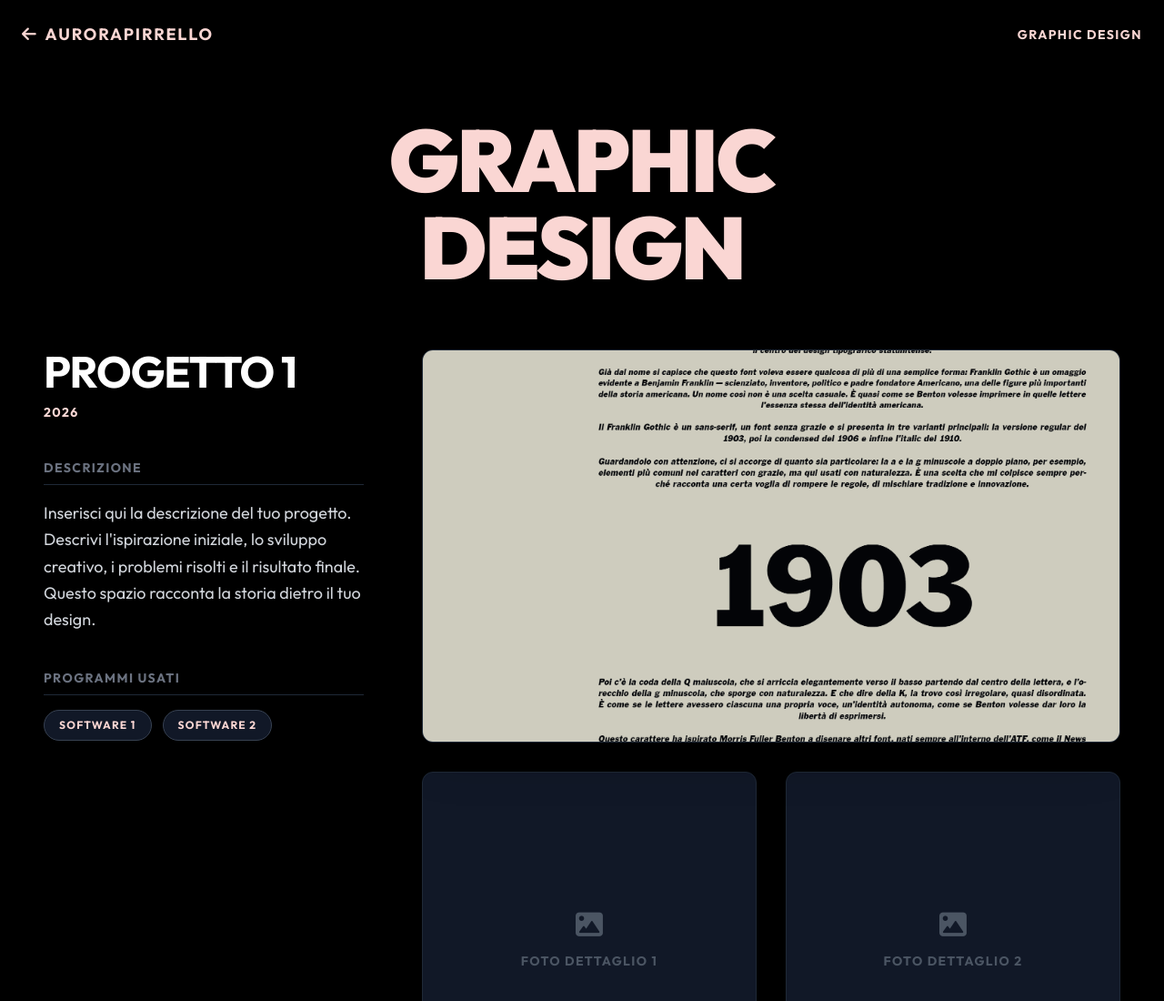
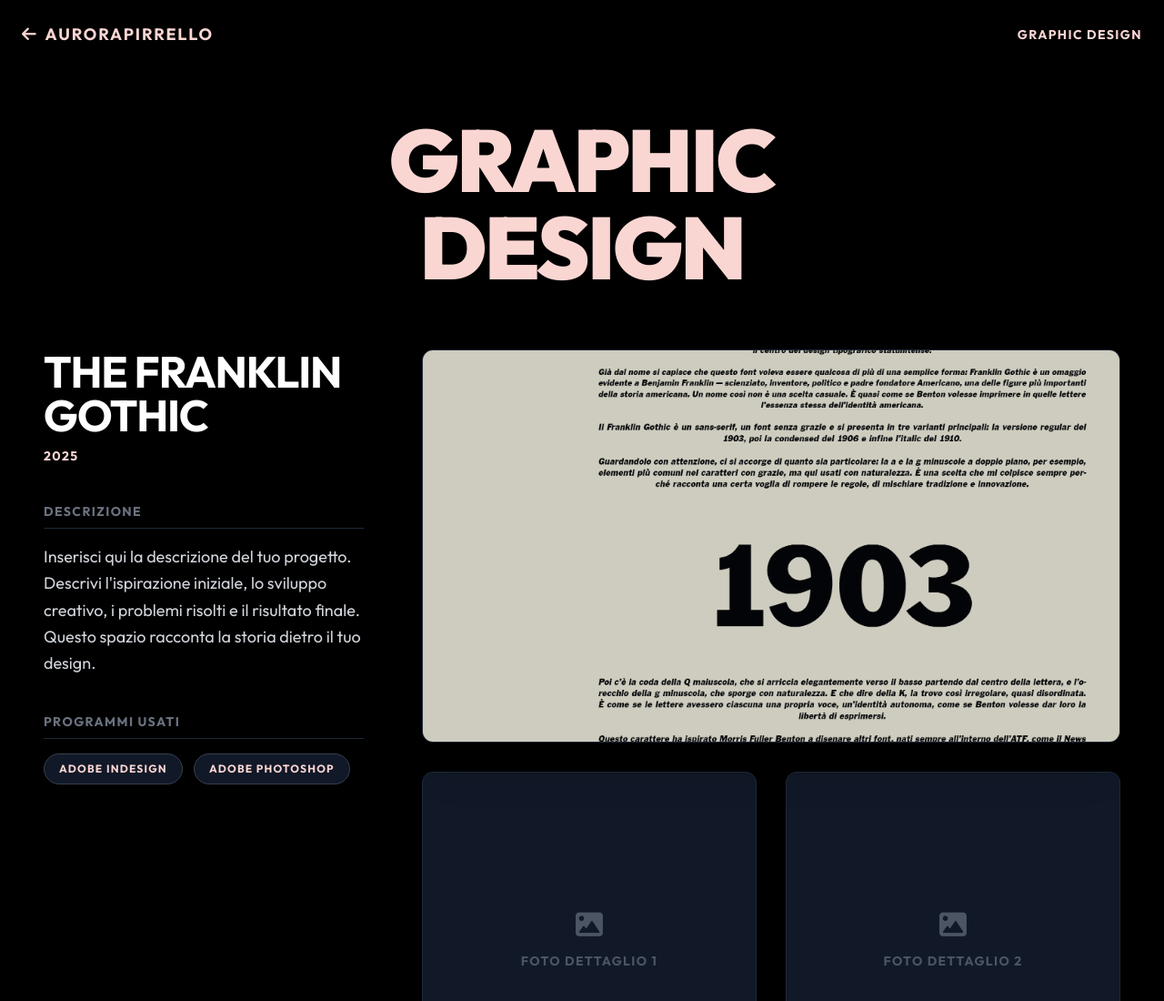
Before and after one commit to AuroraPirrello/AuraDesign, a plain HTML site: page graphic-design.html in a window 1280 px wide. Shown: the top 1100 px of the page at 91% size. Drawn offline with nearby package versions, Linux system fonts and the light colour scheme.

Commit message:
Update graphic-design.html

```diff
--- a/graphic-design.html
+++ b/graphic-design.html
@@ -29,8 +29,8 @@
                 <!-- Info Column (Sticky) -->
                 <div class="lg:col-span-4 lg:sticky lg:top-32 h-fit space-y-10">
                     <div>
-                        <h2 class="text-4xl md:text-5xl font-bold text-white mb-2 uppercase tracking-tight">Progetto 1</h2>
-                        <span class="text-[#FAD6D3] text-sm font-bold tracking-widest uppercase">2026</span>
+                        <h2 class="text-4xl md:text-5xl font-bold text-white mb-2 uppercase tracking-tight">THE FRANKLIN GOTHIC</h2>
+                        <span class="text-[#FAD6D3] text-sm font-bold tracking-widest uppercase">2025</span>
                     </div>
 
                     <div>
@@ -43,8 +43,8 @@
                     <div>
                         <h4 class="text-gray-500 text-sm font-bold tracking-widest uppercase mb-4 border-b border-gray-800 pb-2">Programmi Usati</h4>
                         <div class="flex flex-wrap gap-3">
-                            <span class="px-4 py-2 bg-gray-900 border border-gray-700 rounded-full text-xs font-bold tracking-widest text-[#FAD6D3] hover:bg-[#FAD6D3] hover:text-black transition-colors cursor-default">SOFTWARE 1</span>
-                            <span class="px-4 py-2 bg-gray-900 border border-gray-700 rounded-full text-xs font-bold tracking-widest text-[#FAD6D3] hover:bg-[#FAD6D3] hover:text-black transition-colors cursor-default">SOFTWARE 2</span>
+                            <span class="px-4 py-2 bg-gray-900 border border-gray-700 rounded-full text-xs font-bold tracking-widest text-[#FAD6D3] hover:bg-[#FAD6D3] hover:text-black transition-colors cursor-default">ADOBE INDESIGN</span>
+                            <span class="px-4 py-2 bg-gray-900 border border-gray-700 rounded-full text-xs font-bold tracking-widest text-[#FAD6D3] hover:bg-[#FAD6D3] hover:text-black transition-colors cursor-default">ADOBE PHOTOSHOP</span>
                         </div>
                     </div>
                 </div>
@@ -53,7 +53,7 @@
                 <div class="lg:col-span-8 flex flex-col gap-8">
                     <!-- Main Image -->
                     <div class="w-full aspect-video bg-gray-900 rounded-xl overflow-hidden shadow-2xl relative group border border-gray-800">
-                        <img src="MANIFESTO.PNG" class="w-full h-full object-cover transition-transform duration-700 group-hover:scale-105 opacity-80" alt="Main Photo">
+                        <img src="MANIFESTO.png" class="w-full h-full object-cover transition-transform duration-700 group-hover:scale-105 opacity-80" alt="Main Photo">
                         <div class="absolute inset-0 flex flex-col items-center justify-center opacity-0 group-hover:opacity-100 transition-opacity duration-300 bg-black/40">
                              <span class="text-white font-bold uppercase tracking-widest px-6 py-3 border-2 border-white rounded-full backdrop-blur-sm pointer-events-none">Foto Principale</span>
                         </div>
```
